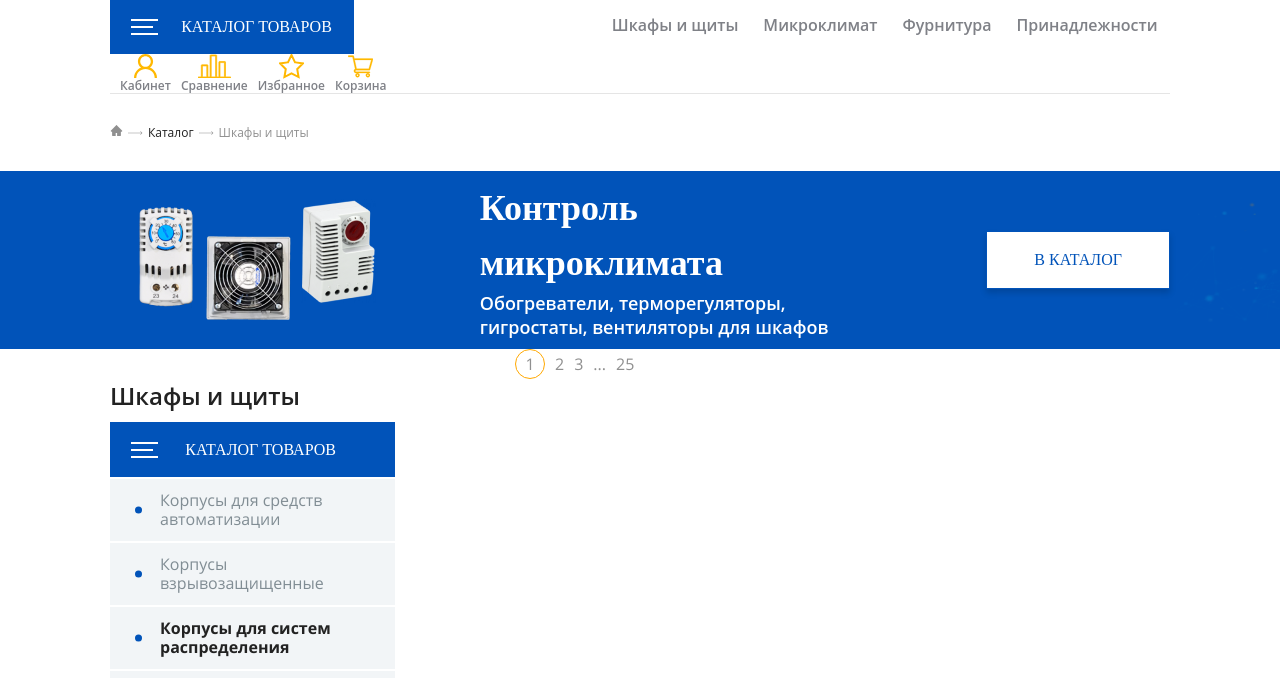
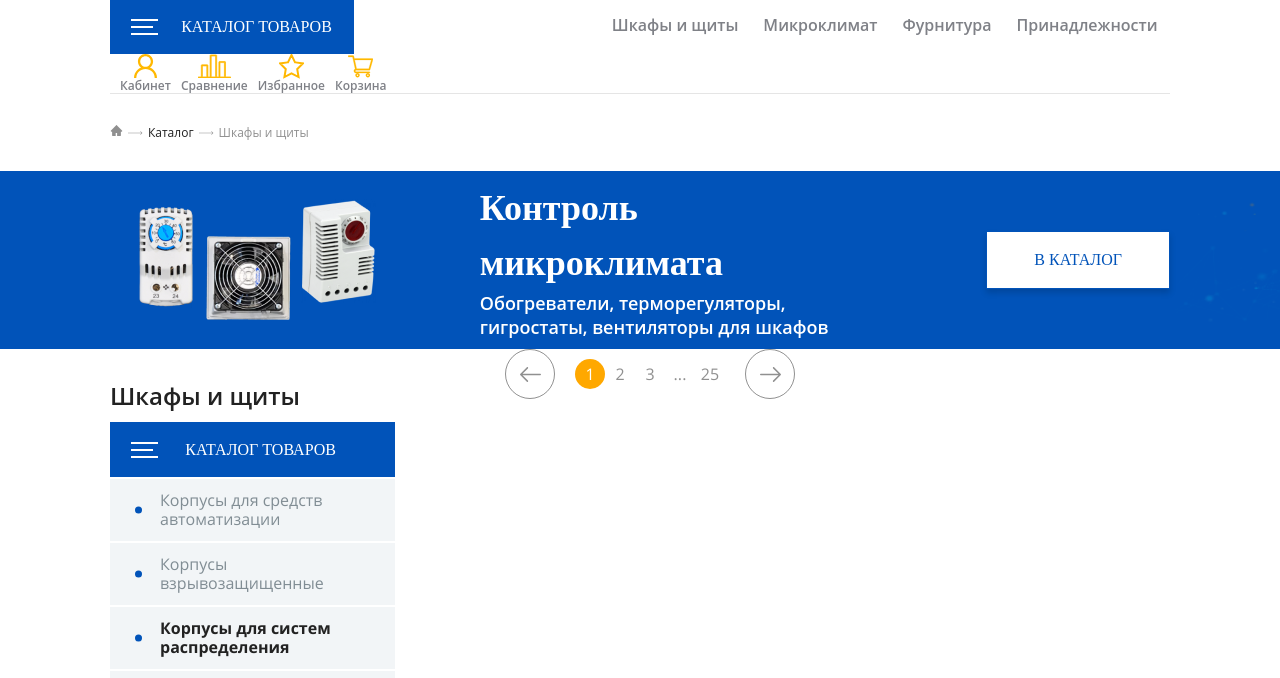
Before and after one commit to AleksandrTsarik/Provento, a plain HTML site: page listing.html in a window 1280 px wide. Shown: the part 122-800 px from the top of the page. Drawn offline with Linux system fonts and the light colour scheme; a web font is replaced by a local one.

Commit message:
cahnge number pages

```diff
--- a/listing.html
+++ b/listing.html
@@ -189,16 +189,20 @@
                     <div class="main__listing">
 
                         <section></section>
-                        <section class="pages">
+                        <section class="pages-number">
                             <div class="container">
-                                <div class="pages__box">
-                                    <div class="page__link page__link_prev"><a href="#"></a></div>
-                                    <div class="page__link page__link_active"><a href="#">1</a></div>
-                                    <div class="page__link"><a href="#">2</a></div>
-                                    <div class="page__link"><a href="#">3</a></div>
-                                    <div class="page__link"><a href="#">...</a></div>
-                                    <div class="page__link"><a href="#">25</a></div>
-                                    <div class="page__link page__link_next"><a href="#"></a></div>
+                                <div class="pages-number__box">
+                                    <div class="pages-number__link_prev"><a href="#"><img src="images/arrow_prev_gray.svg" alt=""></a></div>
+
+                                    <div class="pages-number__inner">
+                                        <div class="pages-number__link pages-number__link_active"><a href="#">1</a></div>
+                                        <div class="pages-number__link"><a href="#">2</a></div>
+                                        <div class="pages-number__link"><a href="#">3</a></div>
+                                        <div class="pages-number__link"><a href="#">...</a></div>
+                                        <div class="pages-number__link"><a href="#">25</a></div>
+                                    </div>
+
+                                    <div class="pages-number__link_next"><a href="#"><img src="images/arrow_next_gray.svg" alt=""></a></div>
                                 </div>
                             </div>
                         </section>
--- a/style/__main.sass
+++ b/style/__main.sass
@@ -445,14 +445,26 @@ aside
 .main__inner
     display: flex
 
-//--------pages
-.pages
-.pages__box
+//--------pages-number
+.pages-number
+.pages-number__box
     display: flex
-.page__link + .page__link
-    margin-left: 10px
-.page__link
+    align-items: center
+// .pages-number__link + .pages-number__link
+//     margin-left: 10px
+.pages-number__inner
     display: flex
+    align-items: center
+    margin: 0 20px
+.pages-number__link
+    display: flex
+    margin: 0
+    border: solid 1px transparent
+    width: 30px
+    height: 30px
+    border-radius: 50%
+    display: flex
+    transition: 0.4s
     a
         color: rgba(34, 34, 34, 0.5)
         margin: auto
@@ -460,4 +472,23 @@ aside
         width: 30px
         height: 30px
         border-radius: 50%
-        border: solid 1px $orange
+        background-color: $orange
+        a
+            color: #ffffff
+    &:hover
+        border-color: $orange
+
+.pages-number__link_prev,
+.pages-number__link_next
+    width: 50px
+    height: 50px
+    border-radius: 50%
+    border: 1px solid rgba(34, 34, 34, 0.5)
+    box-sizing: border-box
+    a
+        display: block
+        width: 100%
+        height: 100%
+        display: flex
+        img
+            margin: auto
```
Also changed, not shown: images/arrow_next_gray.svg (added), images/arrow_prev_gray.svg (added), style/style.css, 1 other file.
